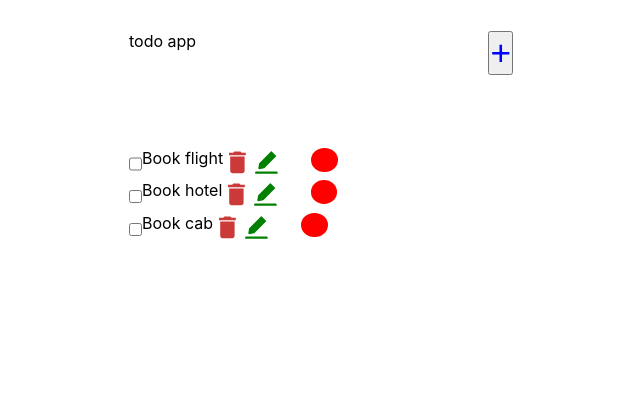
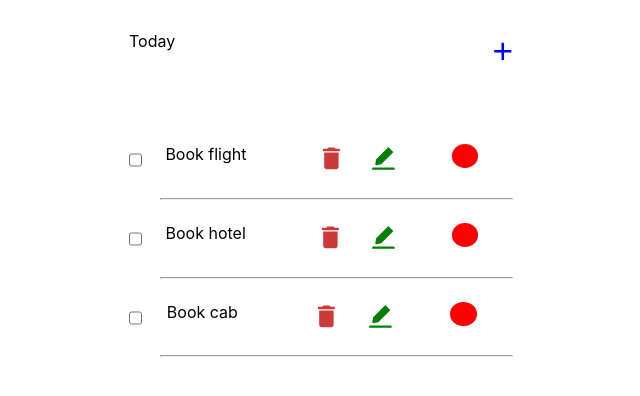
Before and after one commit to Kunal-inno/Newtodo, a React (Create React App) app: page / in a window 1280 px wide. Shown: the top 396 px of the page, without its empty margins (319-959 px from the left). Built offline with nearby package versions, Linux system fonts and the light colour scheme.

Commit message:
time and date is conneted in time of add todo

```diff
--- a/src/App.js
+++ b/src/App.js
@@ -5,9 +5,9 @@ import Todolist from "./Todolist";
 import "./App.css";
 
 const local_Api = [
-  { id: 0, name: "Book flight", check: true },
-  { id: 1, name: "Book hotel", check: true },
-  { id: 2, name: "Book cab", check: false },
+  { id: 0, name: "Book flight", time:"",date:"", check: true },
+  { id: 1, name: "Book hotel",time:"",date:"", check: true },
+  { id: 2, name: "Book cab",time:"",date:"", check: false },
 ];
 const App = () => {
   const [show, setshow] = useState(false);
@@ -15,12 +15,27 @@ const App = () => {
     setshow(!show);
   };
 
+
+
   // add portion
 
   const [todos, settodos] = useState(local_Api);
 
   const AddInput = (inputData) => {
-    settodos([...todos, { id: Math.random(), name: inputData, check: false }]);
+    console.log(inputData);
+    settodos([...todos, { id: todos.length+1, name: inputData.input, check: false, date: inputData.date , time : inputData.time }]);
+    // const form=()=>{
+    //   if(inputData===""){
+
+    //     alert("please enter somthing");
+    //   }else{
+    //     console.log("ok")
+
+    //   }
+    // }
+    // form()
+    setshow(false)
+
   };
 
   // delete portion
@@ -84,7 +99,6 @@ const App = () => {
           AddInput={AddInput}
           editTodo={editTodo}
           setshowEdit={setshowEdit}
-
           timeShow={timeShow}
         />
       </div>
--- a/src/Header.js
+++ b/src/Header.js
@@ -5,7 +5,7 @@ const Header = ({ togglePopUp }) => {
   return (
     <div>
       <div className="header_div">
-        <p className="today_heading">todo app</p>
+        <p className="today_heading">Today</p>
 
         <button className="plus_Sign" onClick={() => togglePopUp()}>
           +
--- a/src/PopUp.css
+++ b/src/PopUp.css
@@ -1,14 +1,47 @@
 .popUpwraper {
-        width: 50%;
-        height: 25%;
-        background-color: #555555;
+        /* width: 50%;
+        height: 28%;
+        background-color: whitesmoke;
         position: fixed;
         top: 4rem;
         left: 18rem;
         display: flex;
         justify-content: center;
-        align-items: center;
+        align-items: center; */
+
+        position: absolute;
+        top: 20%;
+        width: 26%;
+        right: 36%;
+        background-color: white;
+        padding-left: 1%;
+        padding-right: 1%;
+        padding-top: 2%;
+        padding-bottom: 2%;
+        border-radius: 5%;
+        border: 0.1px solid rgb(201, 201, 201);
     }
+
+.input-area{
+    height: 29vh;
+    width: 100%;
+    font-size: 1.6rem;
+    border-radius: 5%;
+    margin-top: 4%;
+    border: 0.1px solid rgb(201, 201, 201);
+}
+button{
+    color: blue;
+    border: 0px;
+    font-size: 1.3rem;
+    background: transparent;
+    cursor: pointer;
+}
+.btn-div{
+    display: flex;
+    justify-content: space-between;
+    margin-top: 2%;
+}
 .close-btn{
     margin-left: 1%;
 }
--- a/src/PopUp.js
+++ b/src/PopUp.js
@@ -3,29 +3,56 @@ import "./PopUp.css";
 // import Time from "./Time";
 
 const PopUp = ({ AddInput, editItem, EditInput, cancleBtn, cancleBtnEdit }) => {
-  const [inputData, setInputData] = useState(editItem ? editItem.name : "");
-  // const [inputTime, setInputTime] = useState("");
+  const [inputData, setInputData] = useState(
+    editItem
+      ? editItem.name
+      : {
+          time: "",
+          date: "",
+          input: "",
+        }
+      // ""
+  );
+  // const [inputName, setInputName] = useState([inputData.time]);
+
+  console.log(inputData)
+  // console.log(inputName)
+
 
   return (
     <div className="popUpwraper">
       <div>
         <h2>Add todo</h2>
-        <div onChange={(e) => setInputData(e.target.value)}>
-        <input type="time"  name="appt"
+        <div className="btn-div">
+          {/* <div onChange={(e) => setInputData(e.target.value)}> */}
+          <input
+            type="time"
+            name="time"
+            required
+            value={inputData.time}
+            onChange={(e) => setInputData({...inputData, time: e.target.value})}
+          ></input>
 
-        min="00:00" max="24:00" required ></input>
+          <input
+            type="date"
+            id="start-date"
+            name="date"
+            onChange={(e) => setInputData({...inputData, date: e.target.value})}
+            value={inputData.date}
+          ></input>
+        </div>
+
         <input
           type="text"
           placeholder="Add your task."
-          value={inputData}
-          // onChange={(e) => setInputData(e.target.value)}
+          className="input-area"
+          value={inputData.input}
+          name="input"
+          onChange={(e) => setInputData({...inputData, input: e.target.value })}
         ></input>
 
 
-        </div>
-
-
-
+        <div className="btn-div">
           <button
             onClick={() =>
               editItem
@@ -42,8 +69,9 @@ const PopUp = ({ AddInput, editItem, EditInput, cancleBtn, cancleBtnEdit }) => {
               cancleBtnEdit();
             }}
           >
-          X
+            Close
           </button>
+        </div>
 
         {/* <input type="time"  name="appt" value={inputTime}
         onChange={(e)=>setInputTime(e.target.value)}
--- a/src/Todolist.css
+++ b/src/Todolist.css
@@ -1,5 +1,8 @@
 .todolist{
     display: flex;
+    margin-bottom: 5.5%;
+    margin-top: 4.5;
+    justify-content: space-between;
 }
 .delete-btn{
     color: rgb(203, 57, 57);
@@ -23,6 +26,10 @@
     animation-iteration-count: infinite;
     animation-duration: 345600s;
 }
+hr{
+    margin-left: 8%;
+    margin-bottom: 6%;
+}
 @keyframes blackWhite {
     0% { background-color: red; }
     25% { background-color: yellow; }
--- a/src/Todolist.js
+++ b/src/Todolist.js
@@ -29,6 +29,8 @@ const Todolist = ({
               {/* task list  */}
 
               <p className="todo_text">{task.name}</p>
+              <p className="todo_text">{task.time}</p>
+              <p className="todo_text">{task.date}</p>
 
               {/* delete btn  */}
 
@@ -47,12 +49,16 @@ const Todolist = ({
 
               {/* TIME  */}
 
-              <div className="work_delay_teller"></div>
+              <div className="work_delay_teller">
+
+              </div>
+
 
               {/* <Time/> */}
 
               <p></p>
             </div>
+            <hr/>
           </div>
         );
       })}
```
Lines whose indentation alone changed are shown as unchanged.
